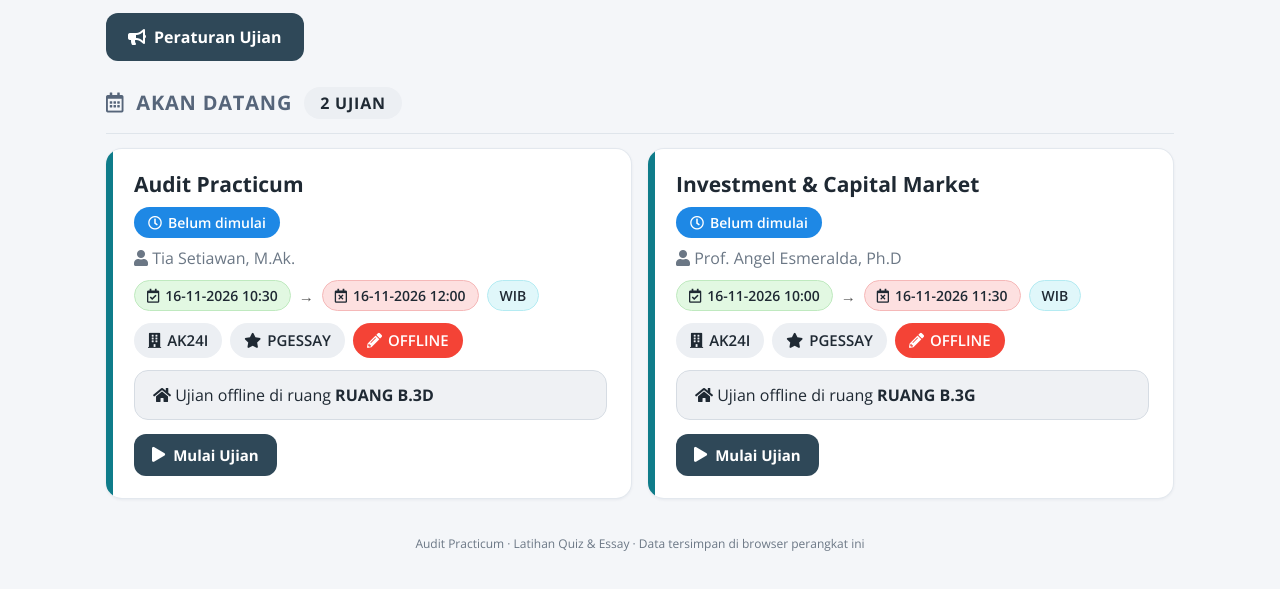
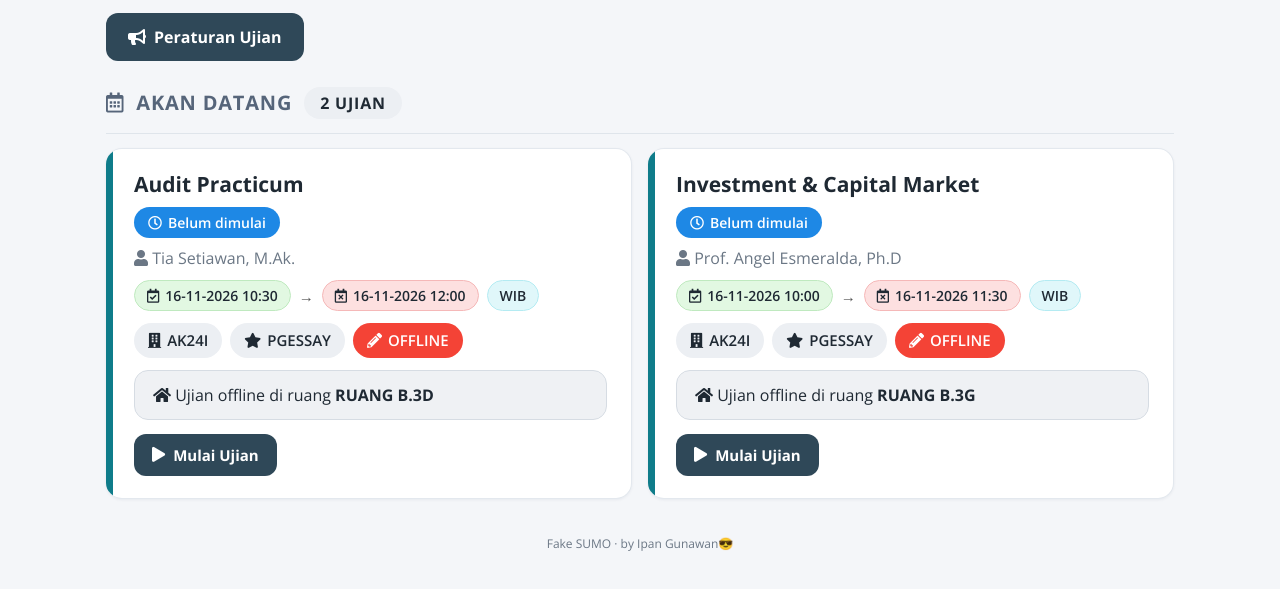
Before and after one commit to Ipangunawan23/sumO.nusaputra, a plain HTML site: page index.html in a window 1280 px wide. Shown: the part 177-766 px from the top of the page. Drawn offline with nearby package versions, Linux system fonts and the light colour scheme.

Commit message:
Update index.html

```diff
--- a/index.html
+++ b/index.html
@@ -222,7 +222,7 @@ details.qd summary{cursor:pointer;font-weight:600}
 </nav>
 
 <main id="app"></main>
-<div class="foot">Audit Practicum &middot; Latihan Quiz &amp; Essay &middot; Data tersimpan di browser perangkat ini</div>
+<div class="foot">Fake SUMO &middot; by Ipan Gunawan😎</div>
 
 <div class="modal-bg" id="modalBg"><div class="modal" id="modal"></div></div>
 <div class="toast" id="toast"></div>
```
